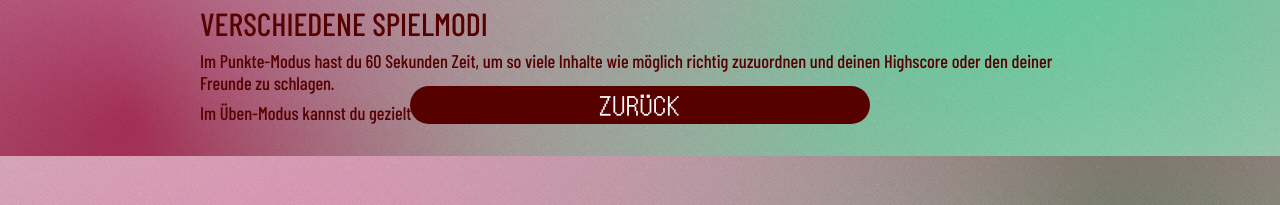
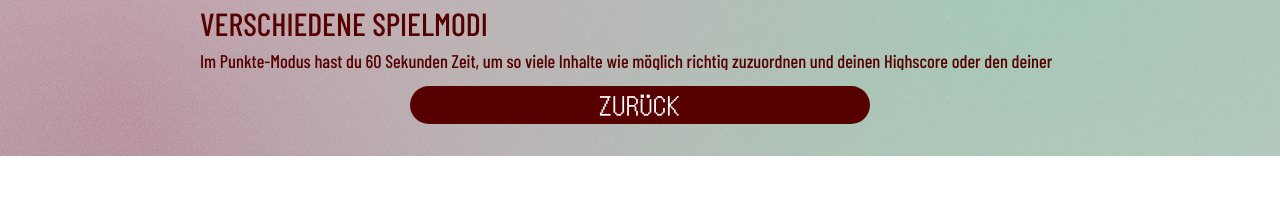
Before and after one commit to NadiaGiliberti/swaipe_app, a Nuxt app: page /hilfe in a window 1280 px wide. Shown: the part 644-849 px from the top of the page. After the commit the page ends 800 px from the top, so only its background shows below. Built offline with nearby package versions, Linux system fonts and the light colour scheme; no server answers; a web font is replaced by a local one.

Commit message:
zurückbutton hat jetzt einen hintergrund

```diff
--- a/app/assets/css/main.css
+++ b/app/assets/css/main.css
@@ -109,13 +109,41 @@
   }
 
   .container_body {
-    min-height: 100vh;
+    height: 100dvh;
     display: flex;
     flex-direction: column;
     align-items: center;
     position: relative;
     overflow: hidden;
 
+  }
+
+  /* Der einzige scrollbare Bereich der App - siehe Kommentar in layouts/default.vue.
+     min-height:0 ist hier zwingend nötig: ohne das würde dieses Flex-Kind sich
+     per Default auf seine volle Inhaltshöhe aufblasen (Flexbox-Standardverhalten
+     min-height:auto) statt sich auf den verbleibenden Platz zu begrenzen - dann
+     würde overflow-y:auto nie greifen. */
+  .scroll_area {
+    width: 100%;
+    flex: 1 1 auto;
+    min-height: 0;
+    overflow-y: auto;
+    -webkit-overflow-scrolling: touch;
+    display: flex;
+    flex-direction: column;
+    align-items: center;
+  }
+
+  /* Teleport-Ziel für buttonZurueck.vue (siehe layouts/default.vue). Braucht
+     width:100%, sonst schrumpft die Zeile (wegen align-items:center am
+     Elternelement) auf ihren Inhalt zusammen, und width:55% am Button darin
+     würde sich auf diese bereits geschrumpfte Breite beziehen statt auf die
+     volle Bildschirmbreite. */
+  #back_button_slot {
+    width: 100%;
+    flex: 0 0 auto;
+    display: flex;
+    justify-content: center;
   }
 
   /* Vorgerenderte Noise-Textur statt live berechnetem SVG-feTurbulence-Filter (auf Mobilgeräten sehr rechenintensiv) */
@@ -196,7 +224,7 @@
     font-weight: 600;
   }
 
-  h4 {
+  h4, .h4{
     color: var(--text-dunkel);
     font-family: 'DotGothic16', sans-serif;
     letter-spacing: 0.05rem;
@@ -389,21 +417,18 @@
     margin: 0.5rem auto 0;
   }
 
+  /* Kein position:fixed mehr: der Button ist jetzt ein normales Flex-Kind von
+     .container_body, direkt unter (also technisch ausserhalb von) .scroll_area -
+     siehe layouts/default.vue. Bleibt optisch exakt gleich am unteren Rand
+     "kleben" (da .scroll_area den gesamten übrigen Platz einnimmt), aber der
+     reservierte Platz ergibt sich jetzt automatisch aus der echten Button-Höhe
+     statt aus einem geschätzten Wert. */
   .container_back_button {
-    position: fixed;
-    bottom: calc(1rem + env(safe-area-inset-bottom));
-    left: 50%;
-    transform: translateX(-50%);
+    width: 55%;
+    flex: 0 0 auto;
     display: flex;
-    width: 55%;
+    padding-bottom: calc(1rem + env(safe-area-inset-bottom));
     z-index: 1000;
-  }
-
-  /* Der Zurück-Button ist fixed und liegt daher ausserhalb des normalen
-     Layoutflusses - ohne das hier würde Content am Seitenende darunter
-     wegscrollen können und vom Button verdeckt/blockiert werden. */
-  .container_main:has(.container_back_button) {
-    padding-bottom: calc(7rem + env(safe-area-inset-bottom));
   }
 
 
--- a/app/components/buttons/buttonZurueck.vue
+++ b/app/components/buttons/buttonZurueck.vue
@@ -9,17 +9,27 @@ function goBack() {
 </script>
 
 <template>
-  <div class="container_back_button">
-    <button class="button button_zurueck" @click="goBack">
-      ZURÜCK
-    </button>
-  </div>
+  <!-- Teleport statt position:fixed: der Button wird an #back_button_slot im
+       Layout verschoben (siehe layouts/default.vue), also ausserhalb von
+       .scroll_area. Dadurch reserviert er dort ganz normal als Flex-Element
+       automatisch seinen eigenen (echten) Platz - kein Platzhalter, kein
+       geschätzter Höhenwert nötig, und Content kann strukturell nie hinter
+       ihn geraten, bei keiner Scrollposition. Optisch bleibt er unverändert
+       am unteren Bildschirmrand "kleben". -->
+  <Teleport to="#back_button_slot">
+    <div class="container_back_button">
+      <button class="button button_zurueck" @click="goBack">
+        ZURÜCK
+      </button>
+    </div>
+  </Teleport>
 </template>
 
 <style>
 .button_zurueck {
   background: var(--braun);
   padding: 0.1rem;
+  margin-top: 1rem;
   margin-bottom: 1rem;
   width: 100%;
   font-size: 1.5rem;
--- a/app/layouts/default.vue
+++ b/app/layouts/default.vue
@@ -6,7 +6,19 @@
 
     <SchliessenButton />
 
-    <slot />
+    <!-- Einziger scrollbarer Bereich der App: technisch auf die verbleibende
+         Höhe begrenzt (flex:1 1 auto + overflow-y:auto), endet also immer
+         VOR dem Zurück-Button-Slot darunter. Dadurch kann Content bei keiner
+         Scrollposition mehr hinter/unter den Button geraten - nicht nur am
+         Seitenende, sondern strukturell nie, weil dieser Bildschirmbereich
+         technisch ausserhalb der scrollbaren Box liegt. -->
+    <div class="scroll_area">
+      <slot />
+    </div>
+
+    <!-- Teleport-Ziel für buttonZurueck.vue: liegt als eigene Flex-Zeile
+         AUSSERHALB von .scroll_area, direkt am unteren Rand von .container_body. -->
+    <div id="back_button_slot"></div>
 
   </div>
 </template>
--- a/app/pages/kategorien.vue
+++ b/app/pages/kategorien.vue
@@ -8,7 +8,7 @@
 
             <div class="container_punktemodus">
                 <h2> PUNKTE MODUS</h2>
-                <h3> Schlage den Bestwert</h3>
+                <h3 class="h4"> Schlage den Bestwert</h3>
                 <div class="container_buttons_wm">
                     <NuxtLink to="/spiel?modus=score" class="button button_gelb">
                         START
@@ -18,7 +18,7 @@
 
             <div class="container_ueberlebensmodus">
                 <h2> ÜBERLEBEN</h2>
-                <h3> Wie lange überlebst du?</h3>
+                <h3 class="h4"> Wie lange überlebst du?</h3>
                 <div class="container_buttons_wm">
                     <NuxtLink to="/spiel?modus=ueberleben" class="button button_braun">
                         START
@@ -51,7 +51,6 @@
 
         </div>
 
-        <buttonZurueck />
 
     </main>
 </template>
```
